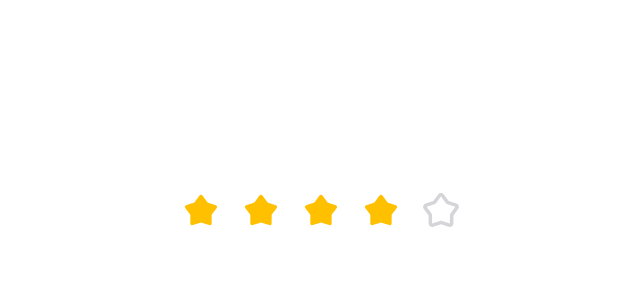
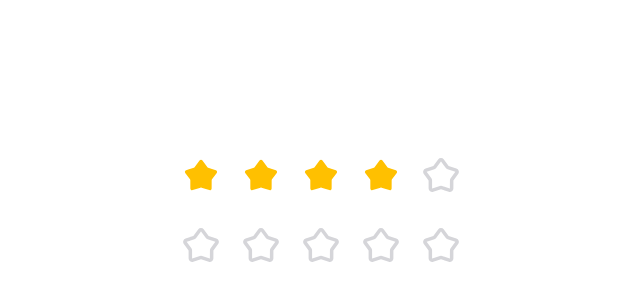
Before and after one commit to goislimat/reusable-components-proposal, a React (Vite) app: page / in a window 1280 px wide. Shown: the part 188-488 px from the top of the page, without its empty margins (319-959 px from the left). Built offline with nearby package versions, Linux system fonts and the light colour scheme.

Commit message:
This commit will create an interactive rating component

```diff
--- a/src/App.jsx
+++ b/src/App.jsx
@@ -1,5 +1,5 @@
 import styled from "styled-components";
-import Rating from "./components/Rating";
+import { InteractiveRating, StaticRating } from "./components/Rating";
 
 const Wrapper = styled.div`
   width: 100vw;
@@ -8,12 +8,15 @@ const Wrapper = styled.div`
   display: flex;
   justify-content: center;
   align-items: center;
+  flex-direction: column;
+  gap: 32px;
 `;
 
 function App() {
   return (
     <Wrapper>
-      <Rating value={4} />
+      <StaticRating value={4} />
+      <InteractiveRating />
     </Wrapper>
   );
 }
--- /dev/null
+++ b/src/components/Rating/InteractiveRating/InteractiveRating.style.js
@@ -0,0 +1,37 @@
+import styled, { keyframes } from "styled-components";
+
+const pulse = keyframes`
+0% {
+        transform: scale(1);
+    }
+    20% {
+        transform: scale(1.4);
+    }
+    40% {
+        transform: scale(0.8);
+    }
+    60%{
+        transform: scale(1.2);
+    }
+    80% {
+        transform: scale(0.9);
+    }
+    100% {
+        transform: scale(1);
+    }
+`;
+
+const StyledButton = styled.button`
+  all: unset;
+
+  cursor: pointer;
+  display: flex;
+  justify-content: center;
+  align-items: center;
+
+  &[data-animate="true"] {
+    animation: ${pulse} 350ms ease-in-out 0ms 1 normal forwards;
+  }
+`;
+
+export { StyledButton };
--- /dev/null
+++ b/src/components/Rating/InteractiveRating/index.js
@@ -0,0 +1,3 @@
+import InteractiveRating from "./InteractiveRating";
+
+export default InteractiveRating;
--- a/src/components/Rating/StaticRating.jsx
+++ b/src/components/Rating/StaticRating/StaticRating.jsx
@@ -1,6 +1,6 @@
 import PropTypes from "prop-types";
 
-import * as Rating from "./components";
+import * as Rating from "../components";
 
 function StaticRating({ value, max }) {
   return (
--- /dev/null
+++ b/src/components/Rating/StaticRating/index.js
@@ -0,0 +1,3 @@
+import StaticRating from "./StaticRating";
+
+export default StaticRating;
--- a/src/components/Rating/components/Container/Container.jsx
+++ b/src/components/Rating/components/Container/Container.jsx
@@ -12,7 +12,11 @@ function Container({ children, ...rest }) {
       {ratings.map((value) => {
         const isHighlighted = value <= rating;
 
-        return <Fragment key={value}>{children({ isHighlighted })}</Fragment>;
+        return (
+          <Fragment key={value}>
+            {children({ rating: value, isHighlighted })}
+          </Fragment>
+        );
       })}
     </StyledContainer>
   );
--- a/src/components/Rating/index.js
+++ b/src/components/Rating/index.js
@@ -1,3 +1,4 @@
+import InteractiveRating from "./InteractiveRating";
 import StaticRating from "./StaticRating";
 
-export default StaticRating;
+export { InteractiveRating, StaticRating };
```
